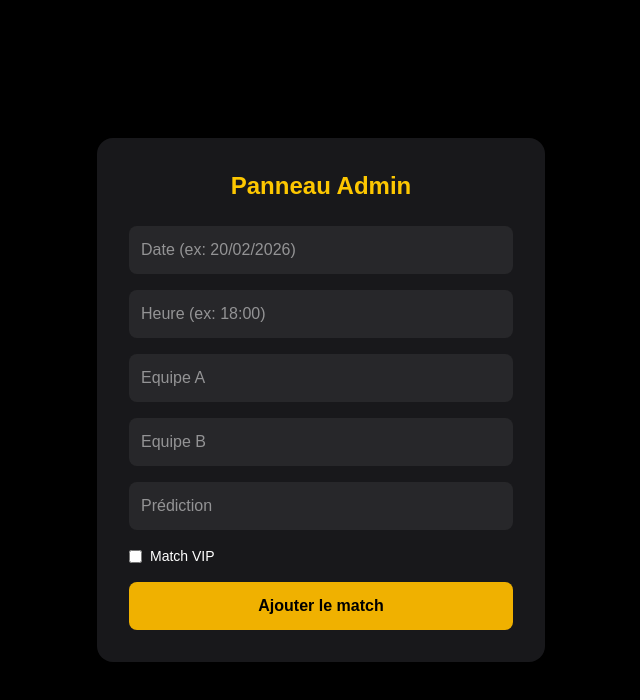
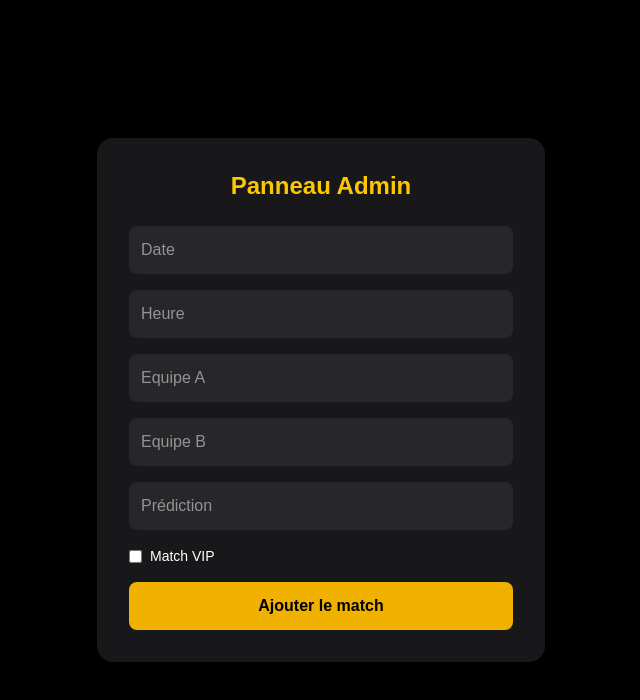
Before and after one commit to athonkoubeatitudes6-byte/site-pronostics, a Next.js app: page /admin-temp in a window 1280 px wide. Shown: the top 700 px of the page, without its empty margins (319-959 px from the left). Built offline with nearby package versions, Linux system fonts and the light colour scheme; no server answers.

Commit message:
Correction panneau admin

```diff
--- a/app/admin-temp/page.tsx
+++ b/app/admin-temp/page.tsx
@@ -18,10 +18,10 @@ export default function AdminPage() {
     setLoading(true);
     setMessage("");
 
-    const { error } = await supabase.from("Matches").insert([
+    const { error } = await supabase.from("matchs").insert([
       {
-        date,
-        temps,
+        date: date,
+        temps: temps,
         équipes: equipeA,
         équipeb: equipeB,
         prédiction: prediction,
@@ -30,8 +30,8 @@ export default function AdminPage() {
     ]);
 
     if (error) {
-      setMessage("❌ Erreur lors de l'ajout");
       console.log(error);
+      setMessage("❌ " + error.message);
     } else {
       setMessage("✅ Match ajouté !");
       setDate("");
@@ -55,7 +55,7 @@ export default function AdminPage() {
         <form onSubmit={handleAddMatch} className="flex flex-col gap-4">
           <input
             type="text"
-            placeholder="Date (ex: 20/02/2026)"
+            placeholder="Date"
             value={date}
             onChange={(e) => setDate(e.target.value)}
             className="p-3 rounded-lg bg-zinc-800"
@@ -64,7 +64,7 @@ export default function AdminPage() {
 
           <input
             type="text"
-            placeholder="Heure (ex: 18:00)"
+            placeholder="Heure"
             value={temps}
             onChange={(e) => setTemps(e.target.value)}
             className="p-3 rounded-lg bg-zinc-800"
@@ -98,7 +98,6 @@ export default function AdminPage() {
             required
           />
 
-          {/* Switch VIP */}
           <label className="flex items-center gap-2 text-sm">
             <input
               type="checkbox"
```
